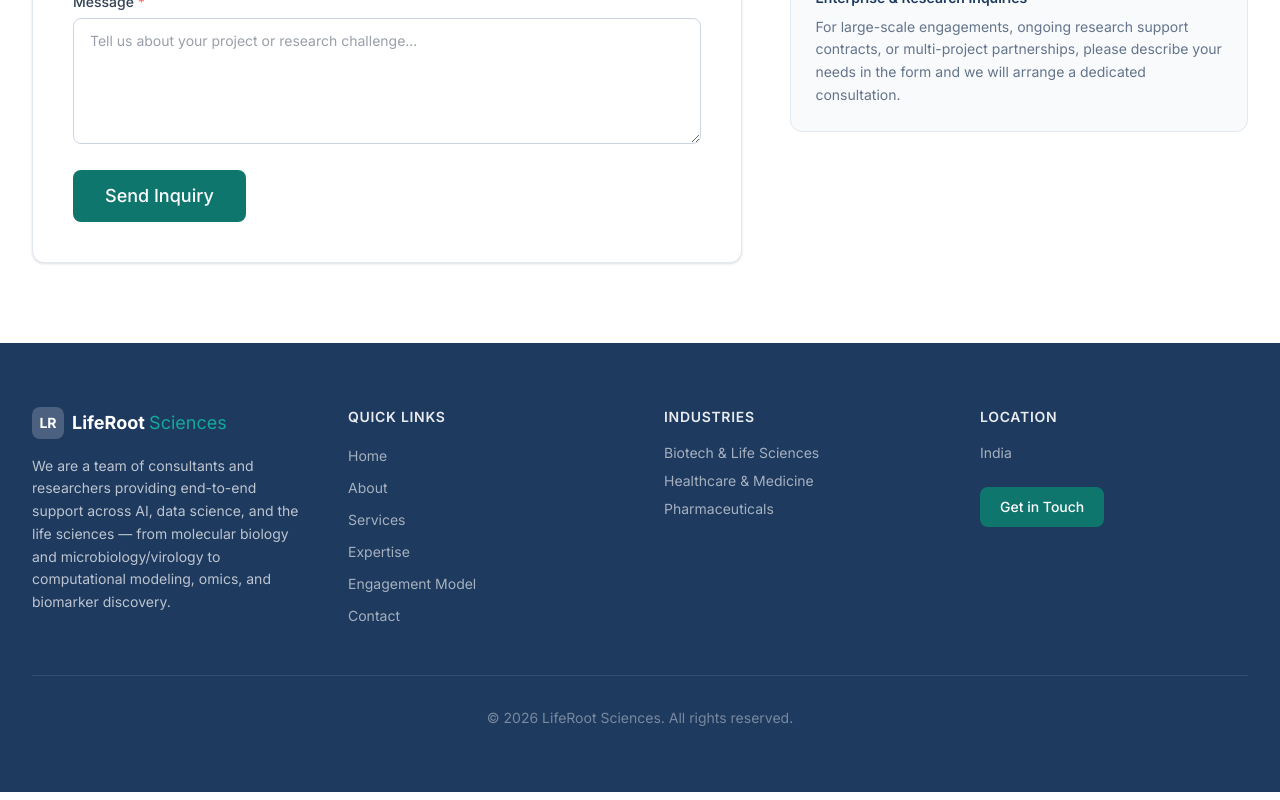
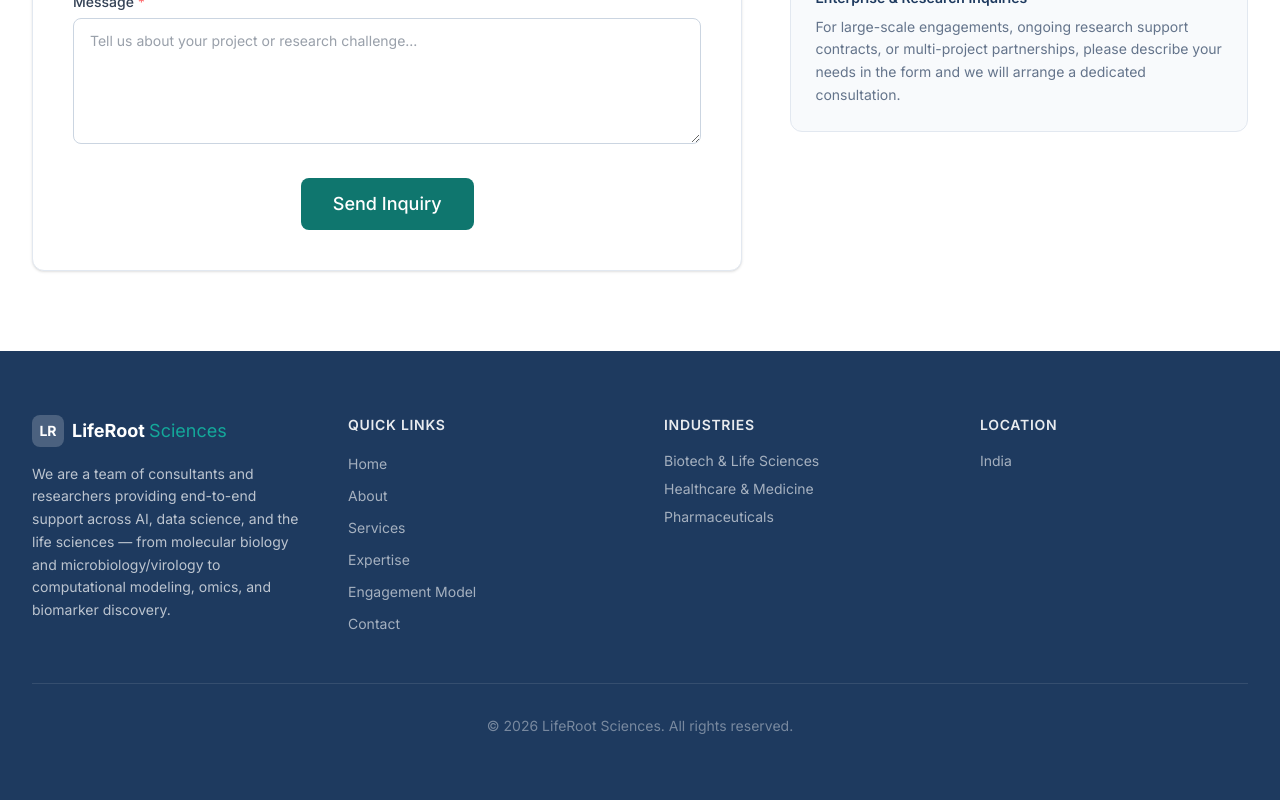
Before and after one commit to Ajinkyasp99/liferootsciences, a React (Vite) app: page /#/contact in a window 1280 px wide. Shown: the part 860-1660 px from the top of the page. Built offline with nearby package versions, Linux system fonts and the light colour scheme.

Commit message:
[closes #00]: final home page

```diff
--- a/src/components/layout/Footer.jsx
+++ b/src/components/layout/Footer.jsx
@@ -58,14 +58,6 @@ export default function Footer() {
               Location
             </h4>
             <p className="text-sm text-white/60">{siteConfig.location}</p>
-            <div className="mt-6">
-              <Link
-                to="/contact"
-                className="inline-block rounded-lg bg-secondary px-5 py-2.5 text-sm font-medium text-white transition-colors hover:bg-secondary-dark"
-              >
-                Get in Touch
-              </Link>
-            </div>
           </div>
         </div>
 
--- a/src/pages/Contact.jsx
+++ b/src/pages/Contact.jsx
@@ -214,6 +214,7 @@ function ContactForm() {
         {errors.message && <p className="mt-1 text-xs text-red-500">{errors.message}</p>}
       </div>
 
+      <div className="pt-2 flex justify-center">
         <Button type="submit" size="lg" className="w-full sm:w-auto" disabled={loading}>
           {loading ? (
             <span className="flex items-center gap-2">
@@ -227,6 +228,7 @@ function ContactForm() {
             'Send Inquiry'
           )}
         </Button>
+      </div>
     </form>
   )
 }
--- a/src/pages/EngagementModel.jsx
+++ b/src/pages/EngagementModel.jsx
@@ -261,7 +261,7 @@ function CTABand() {
               </p>
             </div>
             <Button to="/contact" size="lg" className="shrink-0 text-primary hover:bg-neutral-100">
-              Get in Touch
+              Start Project
             </Button>
           </div>
         </AnimatedSection>
--- a/src/pages/Home.jsx
+++ b/src/pages/Home.jsx
@@ -32,7 +32,7 @@ function HeroSection() {
               <Button to="/services" size="lg">
                 Explore Services <ArrowRight size={18} />
               </Button>
-              <Button to="/contact" variant="secondary" size="lg" className="border-white/30 text-white hover:bg-white hover:text-primary">
+              <Button to="/contact" variant="secondary" size="lg" className="border-white/30 text-white hover:text-primary">
                 Contact Us
               </Button>
             </div>
```
Also changed, not shown: src/components/layout/Navbar.jsx (+4 -6 lines). Lines whose indentation alone changed are shown as unchanged.
